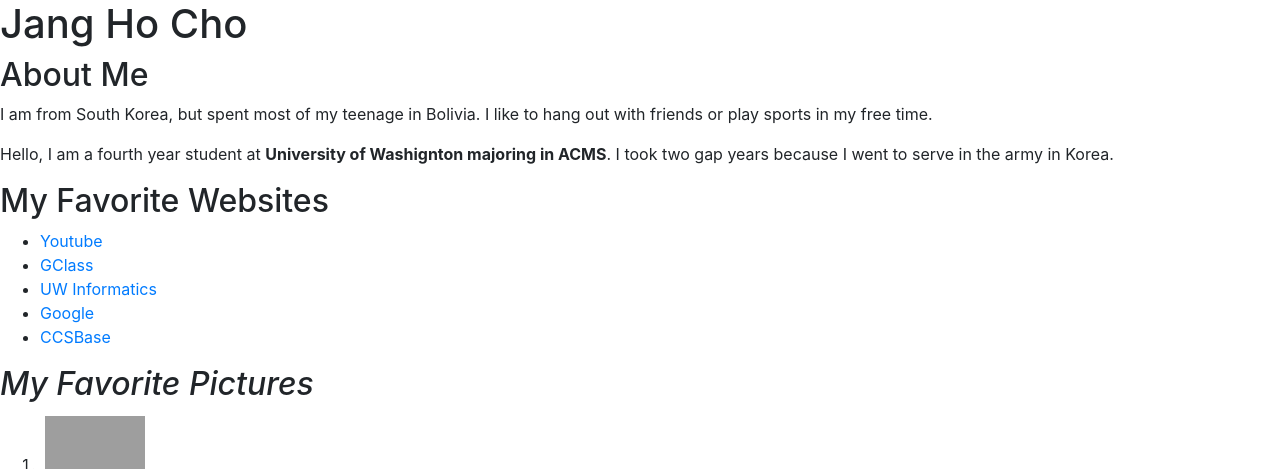
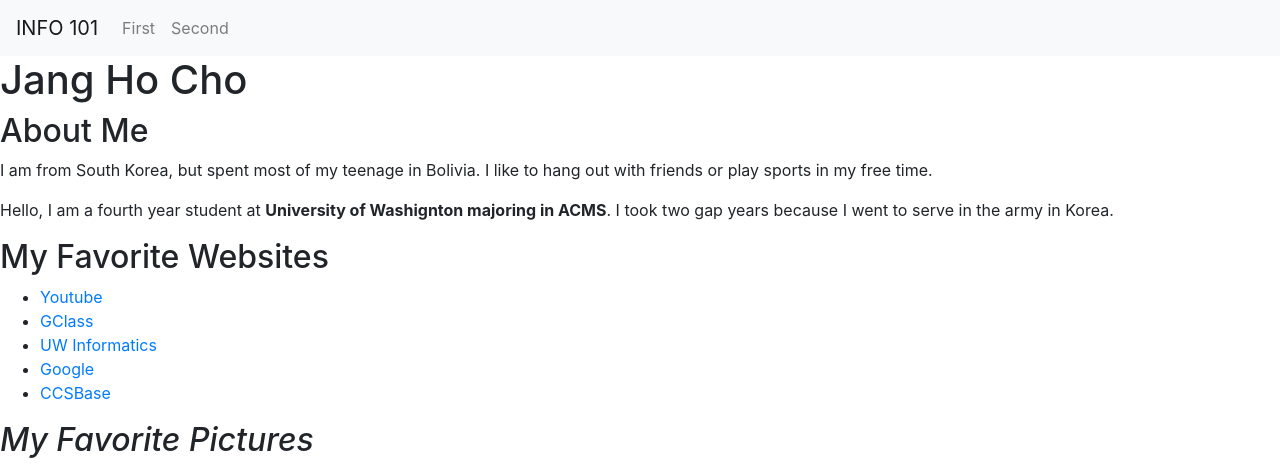
Before and after one commit to jhc95-1428449/jhc95-1428449.github.io, a plain HTML site: page tags.html in a window 1280 px wide. Shown: the top 469 px of the page. Drawn offline with nearby package versions, Linux system fonts and the light colour scheme; grey boxes are pictures that could not be loaded.

Commit message:
Update tags.html

```diff
--- a/tags.html
+++ b/tags.html
@@ -5,6 +5,22 @@
 		<link rel="stylesheet" href="https://stackpath.bootstrapcdn.com/bootstrap/4.3.1/css/bootstrap.min.css" integrity="sha384-ggOyR0iXCbMQv3Xipma34MD+dH/1fQ784/j6cY/iJTQUOhcWr7x9JvoRxT2MZw1T" crossorigin="anonymous">
 	</head>
 	<body>
+	<nav class="navbar navbar-expand-lg navbar-light bg-light">
+  <a class="navbar-brand" href="#">INFO 101</a>
+  <button class="navbar-toggler" type="button" data-toggle="collapse" data-target="#navbarSupportedContent" aria-controls="navbarSupportedContent" aria-expanded="false" aria-label="Toggle navigation">
+    <span class="navbar-toggler-icon"></span>
+  </button>
+  <div class="collapse navbar-collapse" id="navbarSupportedContent">
+    <ul class="navbar-nav mr-auto">
+      <li class="nav-item">
+        <a class="nav-link" href="https://jhc95-1428449.github.io/">First</a>
+      </li>
+      <li class="nav-item">
+        <a class="nav-link" href="https://jhc95-1428449.github.io/embeddingOriginalWork">Second</a>
+      </li>
+    </ul>
+  </div>
+</nav>
 		<h1>Jang Ho Cho</h1>
 		<h2> About Me </h2>
 		<p>I am from South Korea, but spent most of my teenage in Bolivia. I like to hang out with friends or play sports in my free time.</p>
```
